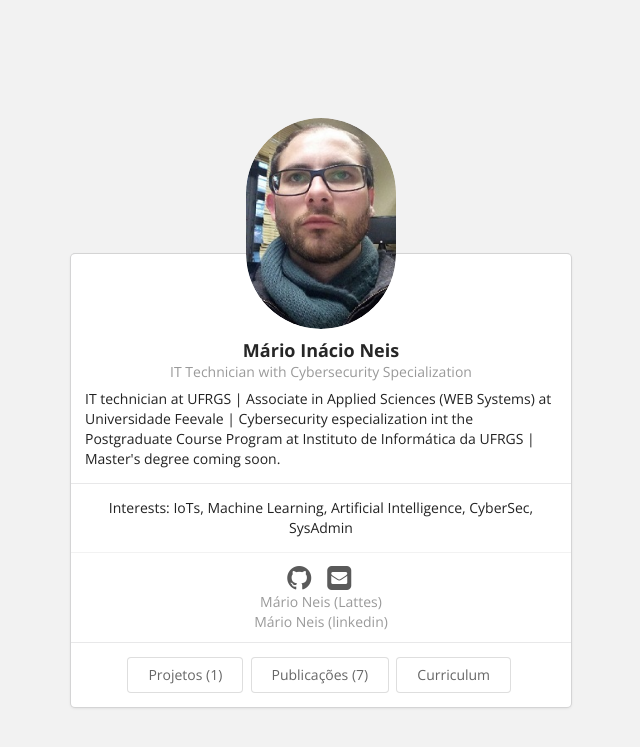
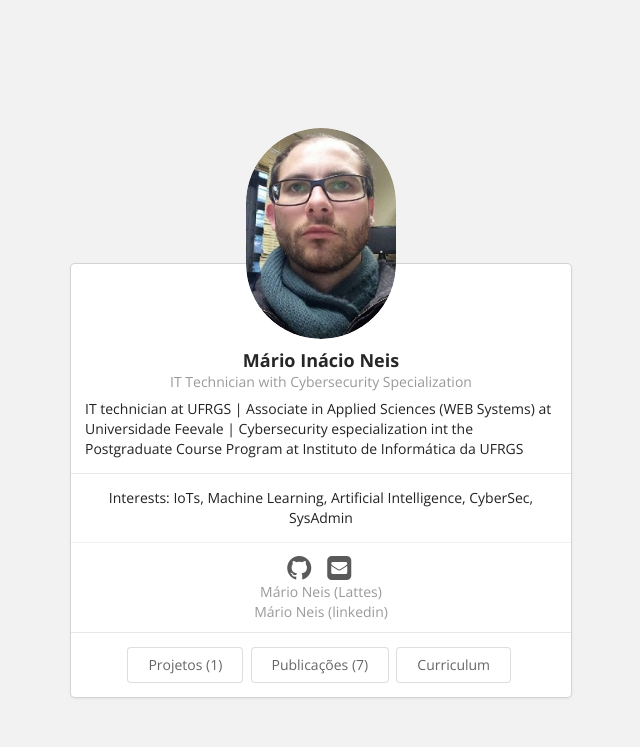
Before and after one commit to marioneis/marioneis, a Jekyll site: the page built from index.html, in a window 1280 px wide. Shown: the top 747 px of the page, without its empty margins (319-959 px from the left). Built offline with Jekyll 4.4.1, drawn with Linux system fonts in a browser that asks for light colours.

Commit message:
Update bio.json

```diff
--- a/_data/bio.json
+++ b/_data/bio.json
@@ -6,7 +6,7 @@
     "email": "mario.neis(AT)ufrgs.br",
     "phone": "",
     "website": "https://marioneis.github.io",
-    "summary": "IT technician at UFRGS | Associate in Applied Sciences (WEB Systems) at Universidade Feevale | Cybersecurity especialization int the Postgraduate Course Program at Instituto de Informática da UFRGS | Master's degree coming soon.",
+    "summary": "IT technician at UFRGS | Associate in Applied Sciences (WEB Systems) at Universidade Feevale | Cybersecurity especialization int the Postgraduate Course Program at Instituto de Informática da UFRGS",
     "location": {
       "address": "",
       "postalCode": "",
```
